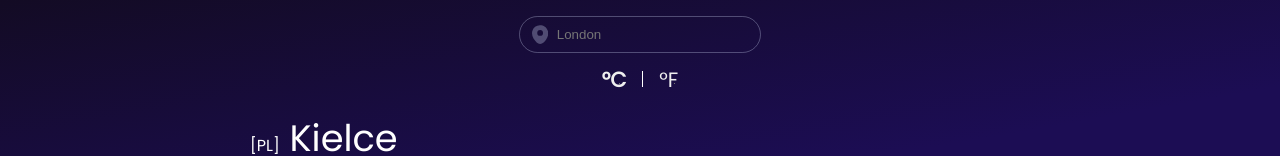
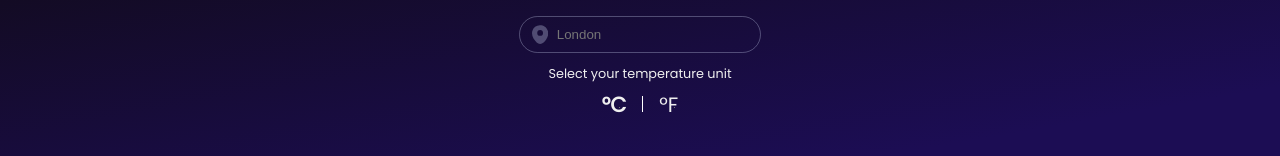
Before and after one commit to piotrfijol/weather, a React (Vite) app: page / in a window 1280 px wide. Shown: the top 156 px of the page. Built offline with nearby package versions, Linux system fonts and the light colour scheme.

Commit message:
Describe the form for selecting temperature unit

```diff
--- a/src/components/TemperatureToggle/index.tsx
+++ b/src/components/TemperatureToggle/index.tsx
@@ -18,9 +18,12 @@
   return (
     <div className="temperature-toggle">
       <form>
-        <TempUnitControl unit="celsius" symbol="C" checked={selectedUnit === "celsius"} onChange={handleChange}/>
-        <div className="temperature-toggle__delimiter" />
-        <TempUnitControl unit="fahrenheit" symbol="F" checked={selectedUnit === "fahrenheit"} onChange={handleChange}/>
+        <fieldset>
+          <legend>Select your temperature unit</legend>
+          <TempUnitControl unit="celsius" symbol="C" checked={selectedUnit === "celsius"} onChange={handleChange}/>
+          <div className="temperature-toggle__delimiter" />
+          <TempUnitControl unit="fahrenheit" symbol="F" checked={selectedUnit === "fahrenheit"} onChange={handleChange}/>
+        </fieldset>
       </form>
     </div>
   )
```
